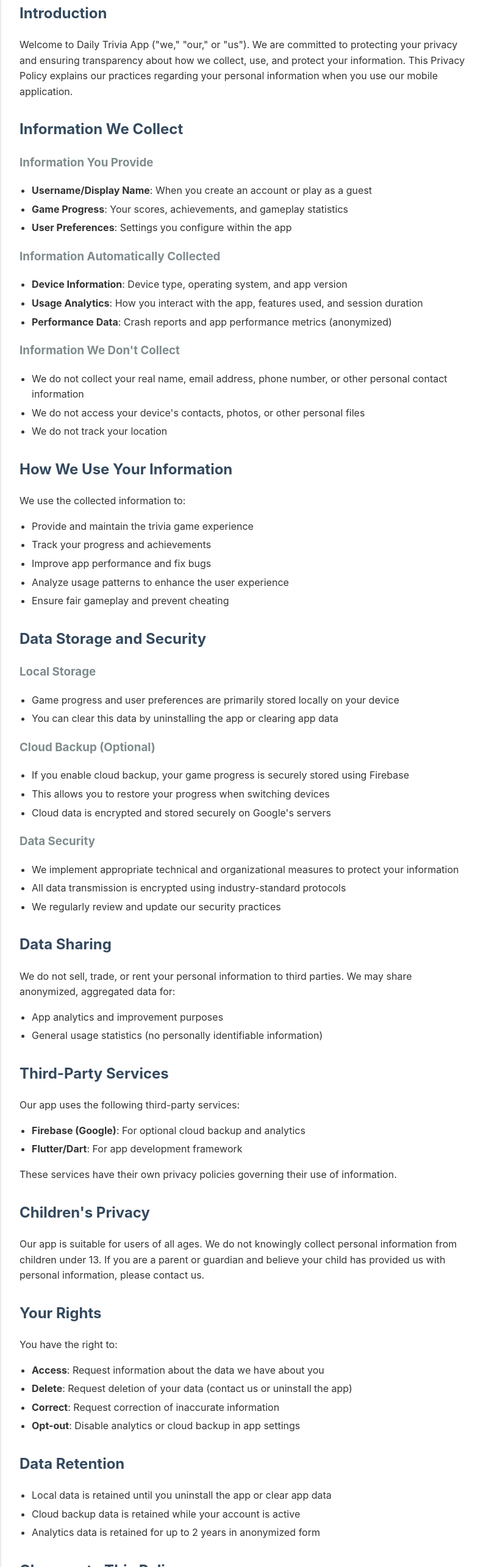
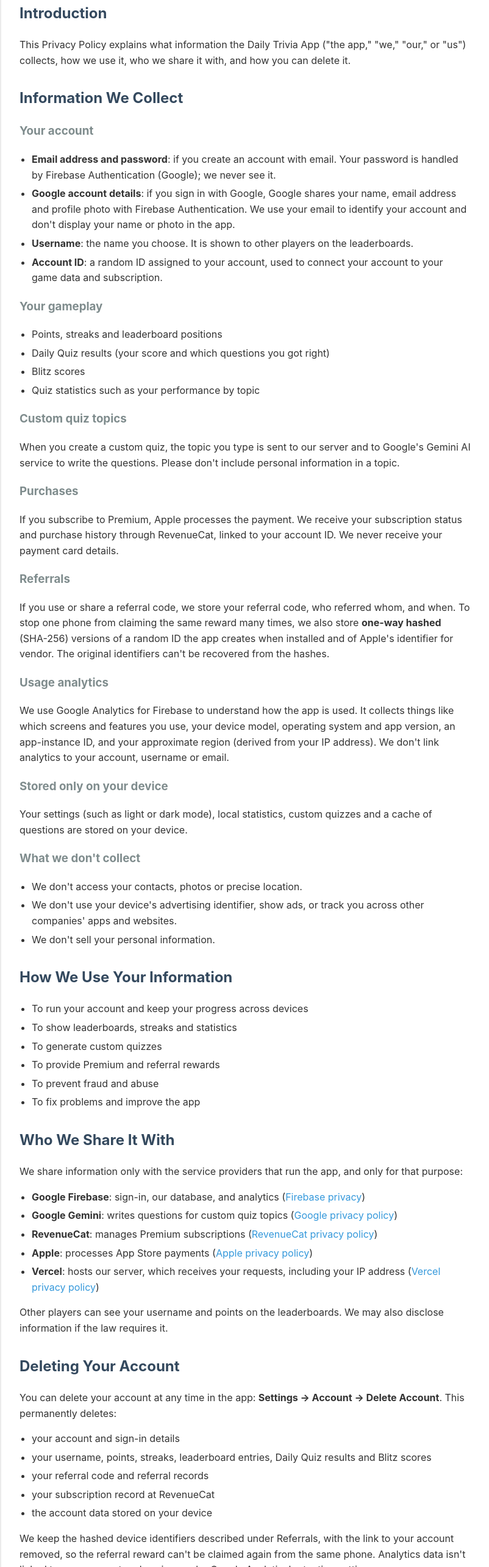
Before and after one commit to adamgarland/trivia-app-docs, a plain HTML site: page index.html in a window 1280 px wide. Shown: the part 230-2800 px from the top of the page at 61% size, without its empty margins (238-1040 px from the left). Drawn offline with Linux system fonts and the light colour scheme.

Commit message:
Update privacy policy for account deletion and current data use
Co-Authored-By: Claude Opus 5.5 <noreply@anthropic.com>

```diff
--- a/index.html
+++ b/index.html
@@ -73,129 +73,112 @@
         <h1>Privacy Policy for Daily Trivia App</h1>
 
         <div class="last-updated">
-            <strong>Last updated:</strong> December 2024
+            <strong>Last updated:</strong> November 25, 2026
         </div>
 
         <h2>Introduction</h2>
-        <p>Welcome to Daily Trivia App ("we," "our," or "us"). We are committed to protecting your privacy and ensuring transparency about how we collect, use, and protect your information. This Privacy Policy explains our practices regarding your personal information when you use our mobile application.</p>
+        <p>This Privacy Policy explains what information the Daily Trivia App ("the app," "we," "our," or "us") collects, how we use it, who we share it with, and how you can delete it.</p>
 
         <h2>Information We Collect</h2>
 
-        <h3>Information You Provide</h3>
+        <h3>Your account</h3>
         <ul>
-            <li><strong>Username/Display Name</strong>: When you create an account or play as a guest</li>
-            <li><strong>Game Progress</strong>: Your scores, achievements, and gameplay statistics</li>
-            <li><strong>User Preferences</strong>: Settings you configure within the app</li>
+            <li><strong>Email address and password</strong>: if you create an account with email. Your password is handled by Firebase Authentication (Google); we never see it.</li>
+            <li><strong>Google account details</strong>: if you sign in with Google, Google shares your name, email address and profile photo with Firebase Authentication. We use your email to identify your account and don't display your name or photo in the app.</li>
+            <li><strong>Username</strong>: the name you choose. It is shown to other players on the leaderboards.</li>
+            <li><strong>Account ID</strong>: a random ID assigned to your account, used to connect your account to your game data and subscription.</li>
         </ul>
 
-        <h3>Information Automatically Collected</h3>
+        <h3>Your gameplay</h3>
         <ul>
-            <li><strong>Device Information</strong>: Device type, operating system, and app version</li>
-            <li><strong>Usage Analytics</strong>: How you interact with the app, features used, and session duration</li>
-            <li><strong>Performance Data</strong>: Crash reports and app performance metrics (anonymized)</li>
+            <li>Points, streaks and leaderboard positions</li>
+            <li>Daily Quiz results (your score and which questions you got right)</li>
+            <li>Blitz scores</li>
+            <li>Quiz statistics such as your performance by topic</li>
         </ul>
 
-        <h3>Information We Don't Collect</h3>
+        <h3>Custom quiz topics</h3>
+        <p>When you create a custom quiz, the topic you type is sent to our server and to Google's Gemini AI service to write the questions. Please don't include personal information in a topic.</p>
+
+        <h3>Purchases</h3>
+        <p>If you subscribe to Premium, Apple processes the payment. We receive your subscription status and purchase history through RevenueCat, linked to your account ID. We never receive your payment card details.</p>
+
+        <h3>Referrals</h3>
+        <p>If you use or share a referral code, we store your referral code, who referred whom, and when. To stop one phone from claiming the same reward many times, we also store <strong>one-way hashed</strong> (SHA-256) versions of a random ID the app creates when installed and of Apple's identifier for vendor. The original identifiers can't be recovered from the hashes.</p>
+
+        <h3>Usage analytics</h3>
+        <p>We use Google Analytics for Firebase to understand how the app is used. It collects things like which screens and features you use, your device model, operating system and app version, an app-instance ID, and your approximate region (derived from your IP address). We don't link analytics to your account, username or email.</p>
+
+        <h3>Stored only on your device</h3>
+        <p>Your settings (such as light or dark mode), local statistics, custom quizzes and a cache of questions are stored on your device.</p>
+
+        <h3>What we don't collect</h3>
         <ul>
-            <li>We do not collect your real name, email address, phone number, or other personal contact information</li>
-            <li>We do not access your device's contacts, photos, or other personal files</li>
-            <li>We do not track your location</li>
+            <li>We don't access your contacts, photos or precise location.</li>
+            <li>We don't use your device's advertising identifier, show ads, or track you across other companies' apps and websites.</li>
+            <li>We don't sell your personal information.</li>
         </ul>
 
         <h2>How We Use Your Information</h2>
-        <p>We use the collected information to:</p>
         <ul>
-            <li>Provide and maintain the trivia game experience</li>
-            <li>Track your progress and achievements</li>
-            <li>Improve app performance and fix bugs</li>
-            <li>Analyze usage patterns to enhance the user experience</li>
-            <li>Ensure fair gameplay and prevent cheating</li>
+            <li>To run your account and keep your progress across devices</li>
+            <li>To show leaderboards, streaks and statistics</li>
+            <li>To generate custom quizzes</li>
+            <li>To provide Premium and referral rewards</li>
+            <li>To prevent fraud and abuse</li>
+            <li>To fix problems and improve the app</li>
         </ul>
 
-        <h2>Data Storage and Security</h2>
+        <h2>Who We Share It With</h2>
+        <p>We share information only with the service providers that run the app, and only for that purpose:</p>
+        <ul>
+            <li><strong>Google Firebase</strong>: sign-in, our database, and analytics (<a href="https://firebase.google.com/support/privacy">Firebase privacy</a>)</li>
+            <li><strong>Google Gemini</strong>: writes questions for custom quiz topics (<a href="https://policies.google.com/privacy">Google privacy policy</a>)</li>
+            <li><strong>RevenueCat</strong>: manages Premium subscriptions (<a href="https://www.revenuecat.com/privacy">RevenueCat privacy policy</a>)</li>
+            <li><strong>Apple</strong>: processes App Store payments (<a href="https://www.apple.com/legal/privacy/">Apple privacy policy</a>)</li>
+            <li><strong>Vercel</strong>: hosts our server, which receives your requests, including your IP address (<a href="https://vercel.com/legal/privacy-policy">Vercel privacy policy</a>)</li>
+        </ul>
+        <p>Other players can see your username and points on the leaderboards. We may also disclose information if the law requires it.</p>
 
-        <h3>Local Storage</h3>
+        <h2>Deleting Your Account</h2>
+        <p>You can delete your account at any time in the app: <strong>Settings → Account → Delete Account</strong>. This permanently deletes:</p>
         <ul>
-            <li>Game progress and user preferences are primarily stored locally on your device</li>
-            <li>You can clear this data by uninstalling the app or clearing app data</li>
+            <li>your account and sign-in details</li>
+            <li>your username, points, streaks, leaderboard entries, Daily Quiz results and Blitz scores</li>
+            <li>your referral code and referral records</li>
+            <li>your subscription record at RevenueCat</li>
+            <li>the account data stored on your device</li>
         </ul>
-
-        <h3>Cloud Backup (Optional)</h3>
-        <ul>
-            <li>If you enable cloud backup, your game progress is securely stored using Firebase</li>
-            <li>This allows you to restore your progress when switching devices</li>
-            <li>Cloud data is encrypted and stored securely on Google's servers</li>
-        </ul>
-
-        <h3>Data Security</h3>
-        <ul>
-            <li>We implement appropriate technical and organizational measures to protect your information</li>
-            <li>All data transmission is encrypted using industry-standard protocols</li>
-            <li>We regularly review and update our security practices</li>
-        </ul>
-
-        <h2>Data Sharing</h2>
-        <p>We do not sell, trade, or rent your personal information to third parties. We may share anonymized, aggregated data for:</p>
-        <ul>
-            <li>App analytics and improvement purposes</li>
-            <li>General usage statistics (no personally identifiable information)</li>
-        </ul>
-
-        <h2>Third-Party Services</h2>
-        <p>Our app uses the following third-party services:</p>
-        <ul>
-            <li><strong>Firebase (Google)</strong>: For optional cloud backup and analytics</li>
-            <li><strong>Flutter/Dart</strong>: For app development framework</li>
-        </ul>
-        <p>These services have their own privacy policies governing their use of information.</p>
-
-        <h2>Children's Privacy</h2>
-        <p>Our app is suitable for users of all ages. We do not knowingly collect personal information from children under 13. If you are a parent or guardian and believe your child has provided us with personal information, please contact us.</p>
-
-        <h2>Your Rights</h2>
-        <p>You have the right to:</p>
-        <ul>
-            <li><strong>Access</strong>: Request information about the data we have about you</li>
-            <li><strong>Delete</strong>: Request deletion of your data (contact us or uninstall the app)</li>
-            <li><strong>Correct</strong>: Request correction of inaccurate information</li>
-            <li><strong>Opt-out</strong>: Disable analytics or cloud backup in app settings</li>
-        </ul>
+        <p>We keep the hashed device identifiers described under Referrals, with the link to your account removed, so the referral reward can't be claimed again from the same phone. Analytics data isn't linked to your account and expires under Google Analytics' retention settings.</p>
+        <p><strong>Deleting your account doesn't cancel a Premium subscription.</strong> Cancel it in your iPhone's Settings → [your name] → Subscriptions. Apple keeps its own record of your purchases.</p>
+        <p>If you can't access the app, email us and we'll delete your account for you.</p>
 
         <h2>Data Retention</h2>
         <ul>
-            <li>Local data is retained until you uninstall the app or clear app data</li>
-            <li>Cloud backup data is retained while your account is active</li>
-            <li>Analytics data is retained for up to 2 years in anonymized form</li>
+            <li>Account and gameplay data are kept until you delete your account.</li>
+            <li>Data on your device is kept until you delete your account, delete the app, or clear its data.</li>
+            <li>Analytics data is kept according to Google Analytics for Firebase's retention settings.</li>
         </ul>
 
+        <h2>Security</h2>
+        <p>Data is sent over encrypted connections (HTTPS) and stored with Google Firebase, which encrypts data at rest. Access to your account data is restricted by security rules so only you (and our server) can change it. No system is perfectly secure, but we work to protect your information.</p>
+
+        <h2>Children's Privacy</h2>
+        <p>The app is not directed to children under 13, and we don't knowingly collect personal information from children under 13. If you believe a child under 13 has created an account, contact us and we'll delete it.</p>
+
+        <h2>Your Rights</h2>
+        <p>Depending on where you live (for example, in the EU, UK or California), you may have the right to access, correct, delete or receive a copy of your personal information, and to object to or restrict how we use it. You can delete your account in the app at any time. For any other request, contact us using the details below. We won't treat you differently for using these rights.</p>
+
         <h2>Changes to This Policy</h2>
-        <p>We may update this Privacy Policy from time to time. We will notify users of any material changes by:</p>
-        <ul>
-            <li>Updating the "Last updated" date at the top of this policy</li>
-            <li>Providing an in-app notification for significant changes</li>
-        </ul>
+        <p>If we change this policy, we'll update the "Last updated" date above. For significant changes, we'll also let you know in the app.</p>
 
         <h2>Contact Us</h2>
         <div class="contact-info">
-            <p>If you have any questions about this Privacy Policy or our data practices, please contact us:</p>
+            <p>If you have any questions about this Privacy Policy or want to make a privacy request, please contact us:</p>
             <ul>
                 <li><strong>Email</strong>: adamgarland3@gmail.com</li>
-                <li><strong>Contact Form</strong>: <a href="https://forms.gle/RCdvoJ2ANB1adKFL7p">https://forms.gle/RCdvoJ2ANB1adKFL7</a></li>
+                <li><strong>Contact Form</strong>: <a href="https://forms.gle/RCdvoJ2ANB1adKFL7">https://forms.gle/RCdvoJ2ANB1adKFL7</a></li>
             </ul>
-        </div>
-
-        <h2>Compliance</h2>
-        <p>This privacy policy is designed to comply with:</p>
-        <ul>
-            <li>General Data Protection Regulation (GDPR)</li>
-            <li>California Consumer Privacy Act (CCPA)</li>
-            <li>Children's Online Privacy Protection Act (COPPA)</li>
-            <li>Google Play Store and Apple App Store privacy requirements</li>
-        </ul>
-
-        <div class="footer">
-            <hr>
-            <p>By using Daily Trivia App, you acknowledge that you have read and understood this Privacy Policy and agree to the collection and use of information in accordance with this policy.</p>
         </div>
     </div>
 </body>
```
